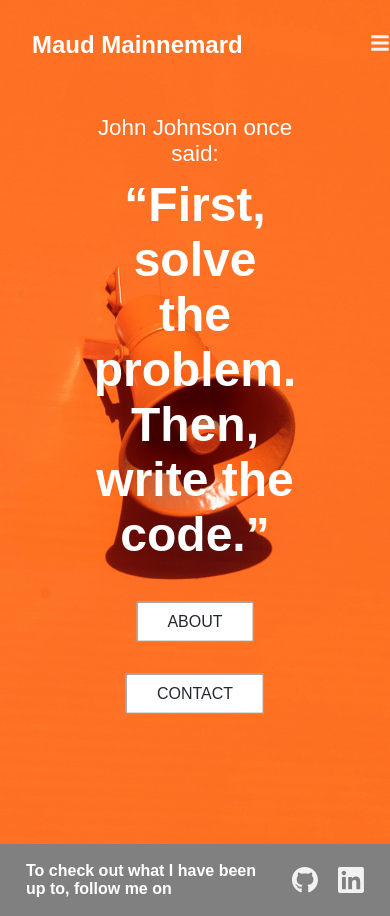
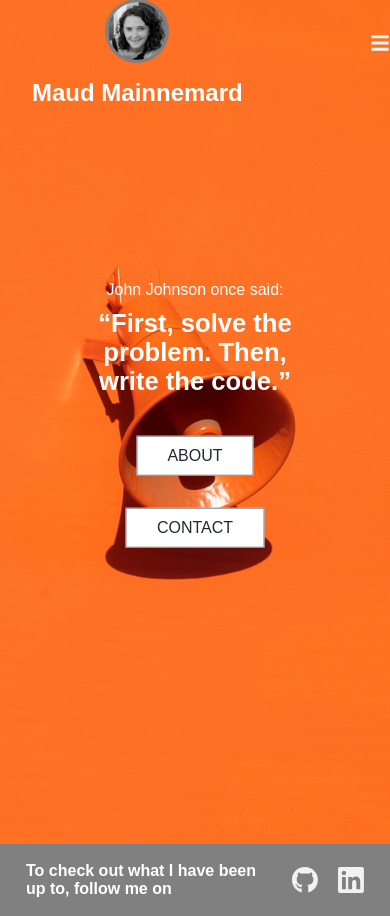
Before and after one commit to maudmain/mm-react-portfolio, a React (Create React App) app: page / in a window 390 px wide. Built offline with nearby package versions, Linux system fonts and the light colour scheme; a web font is replaced by a local one.

Commit message:
avatar added and jumbotron media query fixed

```diff
--- a/src/Components/Jumbotron/jumbotron.css
+++ b/src/Components/Jumbotron/jumbotron.css
@@ -43,10 +43,10 @@
 @media screen and (max-width: 640px) {
 
 .jumbotron-content h2 {
-    font-size: 3rem;
+    font-size: 1.6rem;
   }
 
   .jumbotron-content p {
-    font-size: 1.4rem;
+    font-size: 1rem;
   }
 }
--- a/src/Components/Navbar/Navbar.js
+++ b/src/Components/Navbar/Navbar.js
@@ -1,8 +1,10 @@
-import "./navbar.css"
+import "./navbar.css";
 import { FaBars, FaTimes } from "react-icons/fa";
 
-import React, { useState } from 'react'
-import { Link } from "react-router-dom"
+import React, { useState } from 'react';
+import { Link } from "react-router-dom";
+
+import portrait from "../../assets/PORTRAIT.jpg";
 
 const Navbar = () => {
     const [click, setClick] = useState("true ");
@@ -22,9 +24,12 @@ const Navbar = () => {
   return (
     <div className={color ? "header header-bg" : "header"}>
       <nav className="header">
-        <Link to="/">
-          <h1>Maud Mainnemard</h1>
-        </Link>
+        <div className="avatar-div">
+          <img className="avatar" src={portrait}></img>
+          <Link to="/">
+            <h1>Maud Mainnemard</h1>
+          </Link>
+        </div>
         <div>
           <ul className={click ? "navbar-menu " : "navbar-menu active"}>
             <li>
--- a/src/Components/Navbar/navbar.css
+++ b/src/Components/Navbar/navbar.css
@@ -31,6 +31,25 @@
   display: none;
 }
 
+.navbar-menu h1 {
+  color: var(--primary-color);
+}
+
+.avatar {
+  width: 4em;
+  height: 4em;
+  background-color: grey;
+  padding: 0.2em;
+  border-radius: 50%;
+  margin: 1em;
+}
+
+.avatar-div {
+  display: flex;
+  align-items: center;
+  justify-content: center;
+}
+
 @media screen and (max-width: 1040px) {
   .navbar-menu {
     flex-direction: column;
@@ -61,6 +80,8 @@
   }
 }
 
-.navbar-menu h1 {
-  color: var(--primary-color);
+@media only screen and (max-width: 640px) {
+  .avatar-div {
+    flex-direction: column;
+  }
 }
```
